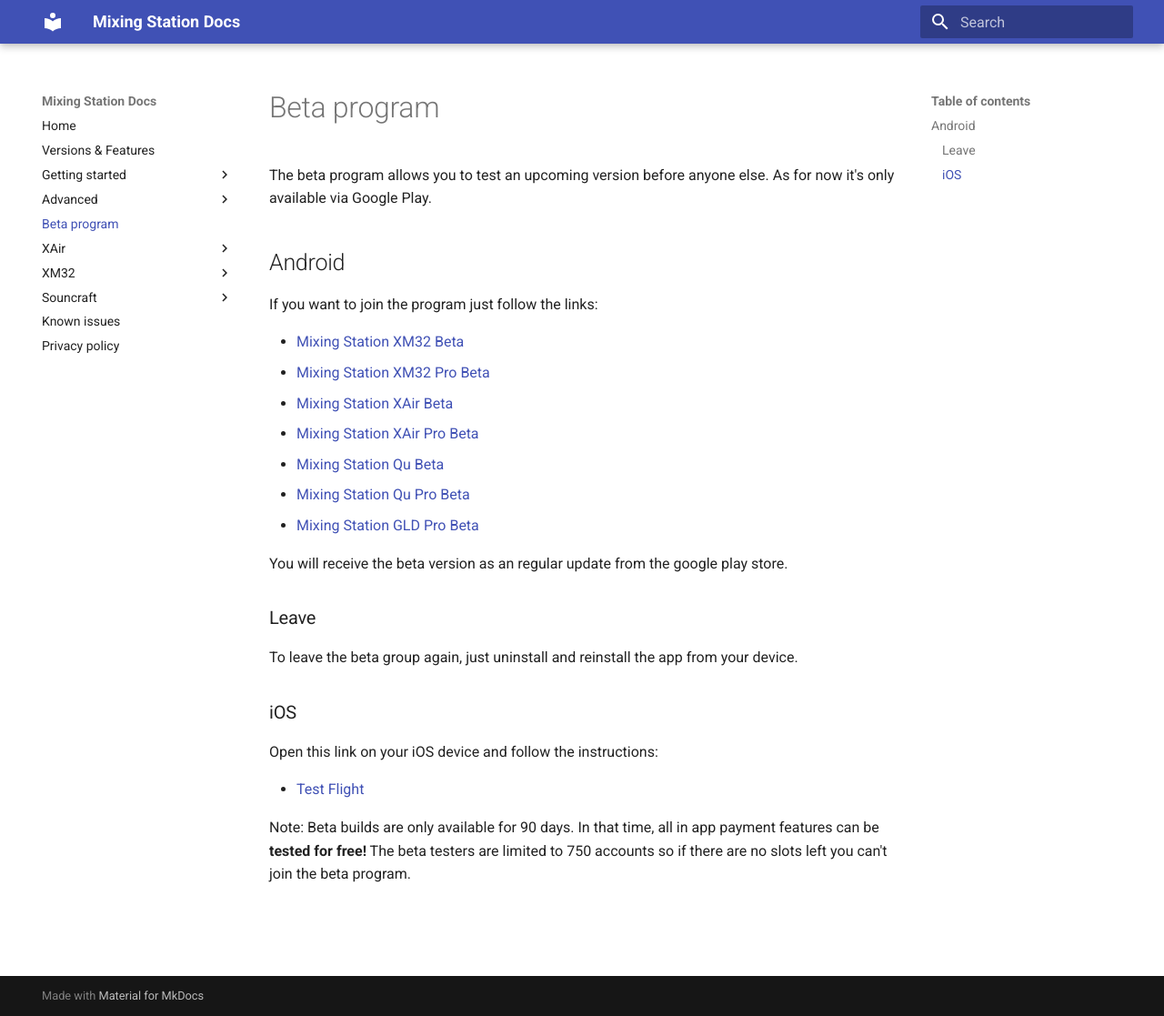
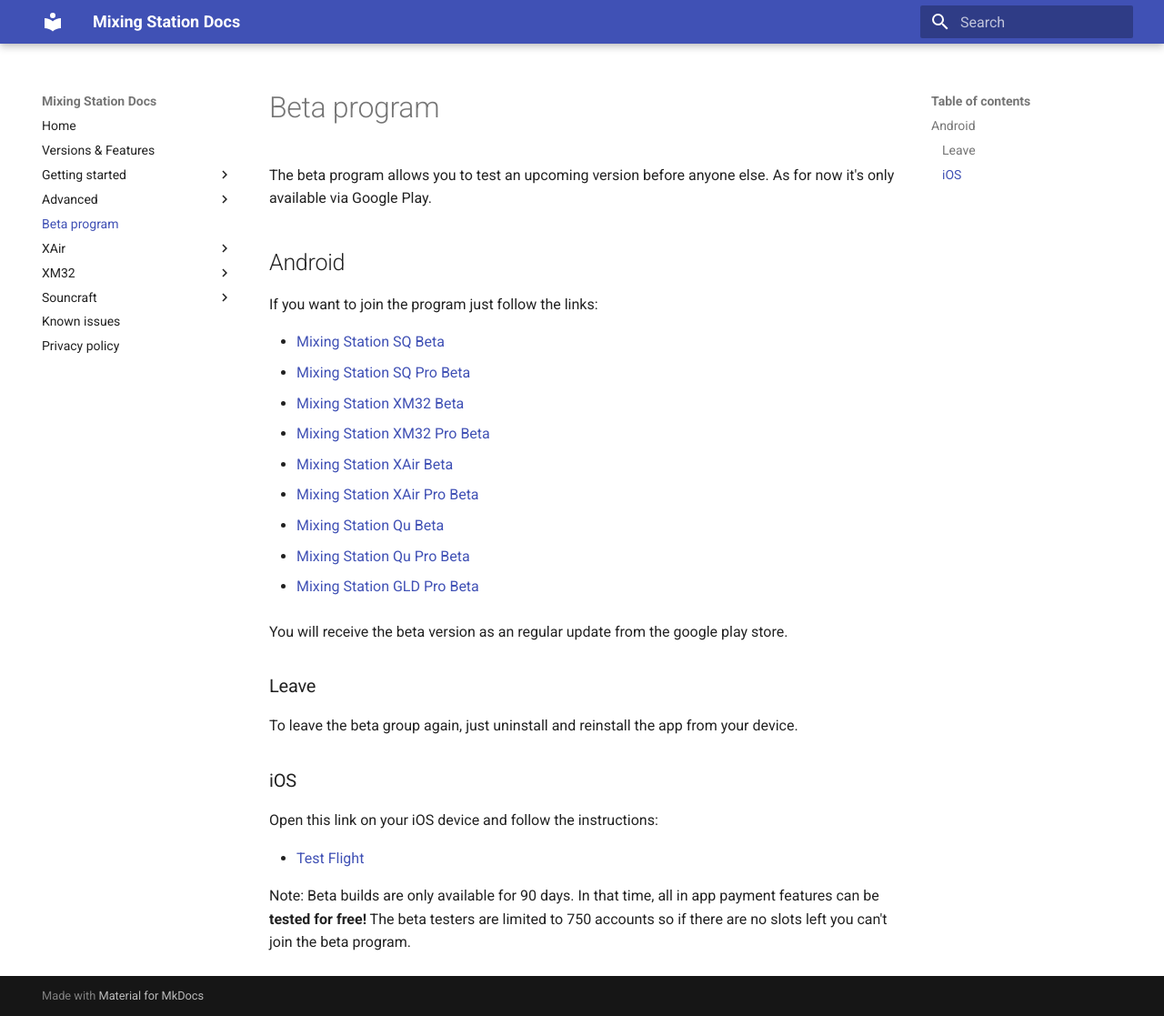
Before and after one commit to davidgiga1993/mixing-station-docs, an MkDocs documentation site: the page built from docs/beta.md, in a window 1280 px wide and 1117 px high. Shown: the whole window at 91% size. Built offline with MkDocs 1.6.1 and Material for MkDocs 9.7.7, drawn with Linux system fonts in a browser that asks for light colours.

Commit message:
Update beta.md

```diff
--- a/docs/beta.md
+++ b/docs/beta.md
@@ -5,12 +5,19 @@
 ## Android
 If you want to join the program just follow the links:
 
+
+- [Mixing Station SQ Beta](https://play.google.com/apps/testing/com.davidgiga1993.mixingstation.ah_sq )
+- [Mixing Station SQ Pro Beta](https://play.google.com/apps/testing/com.davidgiga1993.mixingstation.ah_sqpro)
+
 - [Mixing Station XM32 Beta](https://play.google.com/apps/testing/com.davidgiga1993.mixingstation)
 - [Mixing Station XM32 Pro Beta](https://play.google.com/apps/testing/com.davidgiga1993.mixingstationpro)
+
 - [Mixing Station XAir Beta](https://play.google.com/apps/testing/com.davidgiga1993.mixingstation.xair)
 - [Mixing Station XAir Pro Beta](https://play.google.com/apps/testing/com.davidgiga1993.mixingstation.xairpro)
+
 - [Mixing Station Qu Beta](https://play.google.com/apps/testing/com.davidgiga1993.mixingstation.ah_qu)
 - [Mixing Station Qu Pro Beta](https://play.google.com/apps/testing/com.davidgiga1993.mixingstation.ah_qupro)
+
 - [Mixing Station GLD Pro Beta](https://play.google.com/apps/testing/com.davidgiga1993.mixingstation.ah_gldpro)
 
 You will receive the beta version as an regular update from the google play store.
```
